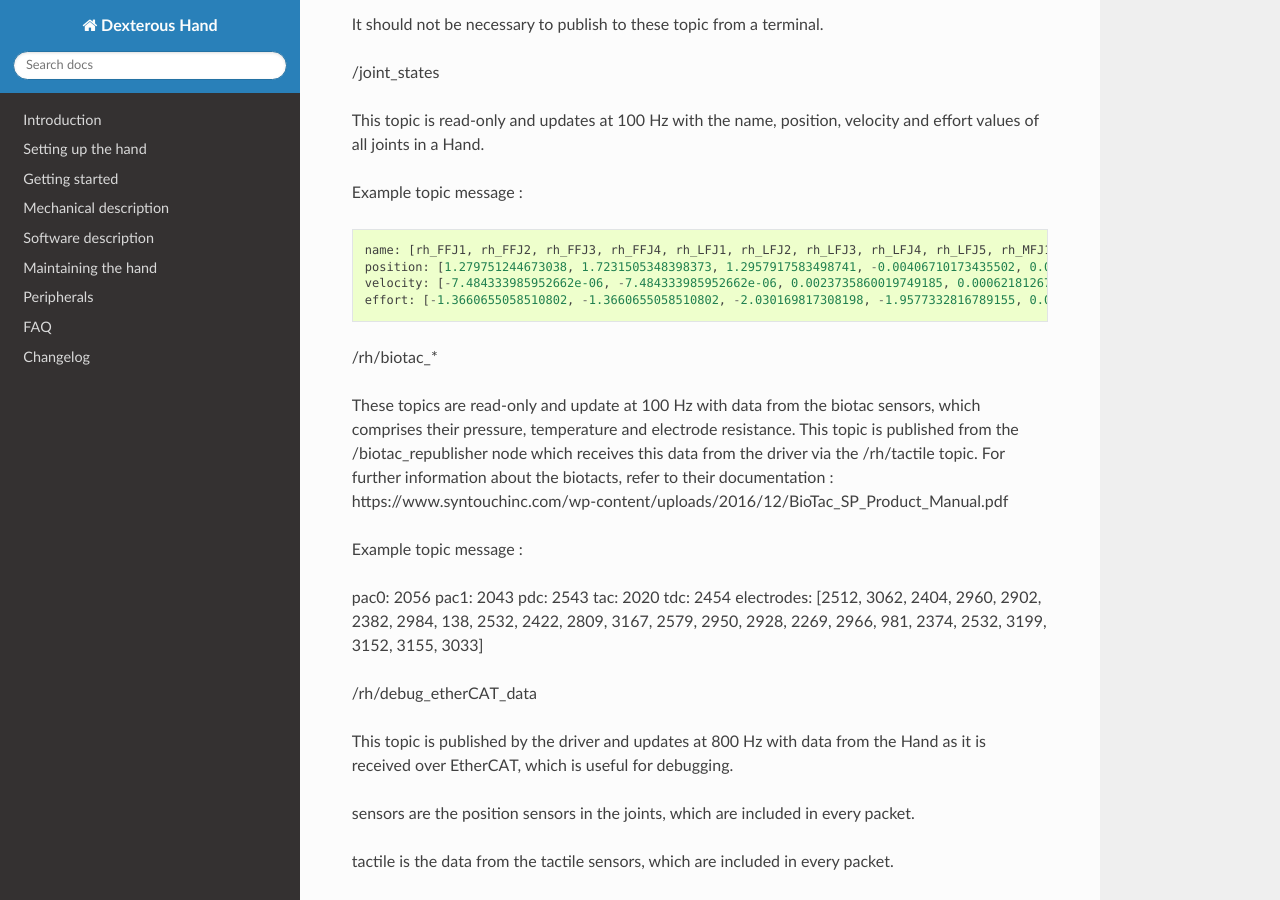
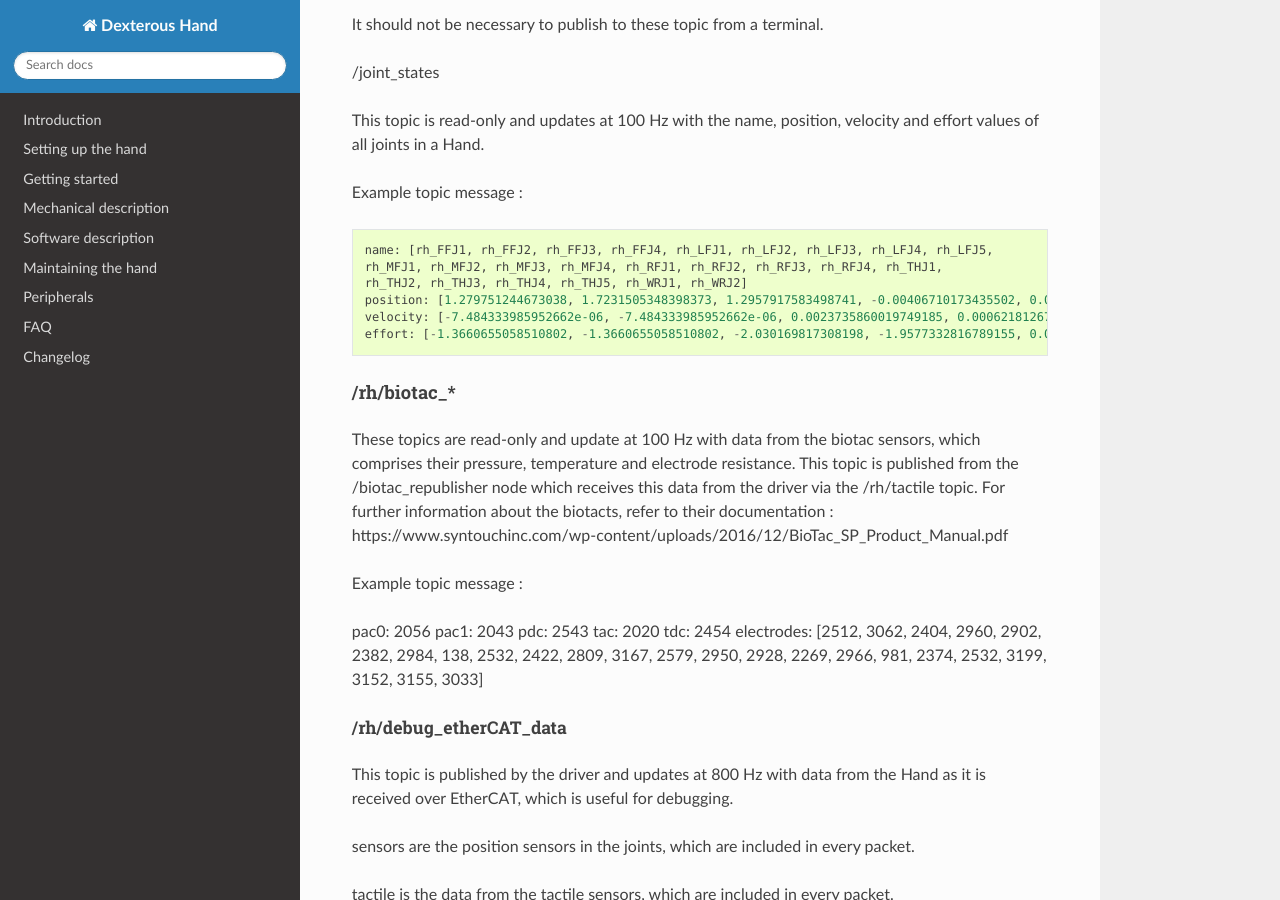
Before and after one commit to shadow-robot/sr_dexterous_hand_documentation, a Sphinx documentation site: the page built from docs/user_guide/3_getting_started.md, in a window 1280 px wide and 900 px high, scrolled down 16782 px. Built offline with Sphinx 7.4.7 and the Read the Docs theme 2.0.0, drawn with Linux system fonts in a browser that asks for light colours.

Commit message:
adding topics section..

```diff
--- a/docs/user_guide/3_getting_started.md
+++ b/docs/user_guide/3_getting_started.md
@@ -528,13 +528,15 @@ This topic is read-only and updates at 100 Hz with the name, position, velocity
 
 Example topic message :
 
-    name: [rh_FFJ1, rh_FFJ2, rh_FFJ3, rh_FFJ4, rh_LFJ1, rh_LFJ2, rh_LFJ3, rh_LFJ4, rh_LFJ5, rh_MFJ1, rh_MFJ2, rh_MFJ3, rh_MFJ4, rh_RFJ1, rh_RFJ2, rh_RFJ3, rh_RFJ4, rh_THJ1, rh_THJ2, rh_THJ3, rh_THJ4, rh_THJ5, rh_WRJ1, rh_WRJ2]
+    name: [rh_FFJ1, rh_FFJ2, rh_FFJ3, rh_FFJ4, rh_LFJ1, rh_LFJ2, rh_LFJ3, rh_LFJ4, rh_LFJ5,
+    rh_MFJ1, rh_MFJ2, rh_MFJ3, rh_MFJ4, rh_RFJ1, rh_RFJ2, rh_RFJ3, rh_RFJ4, rh_THJ1,
+    rh_THJ2, rh_THJ3, rh_THJ4, rh_THJ5, rh_WRJ1, rh_WRJ2]
     position: [1.279751244673038, 1.7231505348398373, 1.2957917583498741, -0.00406710173435502, 0.054689233814909366, 1.253488840949725, 1.5395435039130654, 0.02170017906073821, 0.1489674305718295, 1.08814400717011, 1.638917596069165, 1.4315445985097324, 0.00989364236002074, 1.2257618075487349, 1.8331224739256338, 1.2888368284819698, -0.13269012433948385, 0.14435534682895756, 0.6980816915624072, 0.18782898954368935, 1.124295322901818, 0.21905854304869088, -0.048455186771971595, -0.0032803323337213066]
     velocity: [-7.484333985952662e-06, -7.484333985952662e-06, 0.0023735860019749185, 0.00062181267775619, -0.0005871136552505063, -0.0005871136552505063, 0.0020967687295392933, 0.0001739028157522596, 0.0004985252400775274, -9.485516545601461e-06, -9.485516545601461e-06, -0.0007068752456452666, -0.0012475428276090576, 0.0008426052935621657, 0.0008426052935621657, 0.001237001167977189, -0.0026444893567459573, 0.0025260047430310925, -0.0003217106977882921, 6.159570145597239e-05, -0.0023454723015513593, 0.0009436399232442155, 0.00017469681801687975, -4.900148416020751e-05]
     effort: [-1.3660655058510802, -1.3660655058510802, -2.030169817308198, -1.9577332816789155, 0.0, 0.0, -17.29928766980003, -1.5006516553524243, -1.8579749510438912, -1.504877130092884, -1.504877130092884, -0.3374653182042338, -1.6492254479379729, -8.476660697182016, -8.476660697182016, -3.3867013328219056, -2.3404145772688683, -0.7688013735971971, 11.02319645071454, 0.8482082620071664, 0.08818910881575533, 1.127772119947565, -2.2344970991165316, -3.5544023107705667]
 
 
-/rh/biotac_*
+#### /rh/biotac_*
 
 These topics are read-only and update at 100 Hz with data from the biotac sensors, which comprises their pressure, temperature and electrode resistance. This topic is published from the /biotac_republisher node which receives this data from the driver via the /rh/tactile topic. For further information about the biotacts, refer to their documentation : https://www.syntouchinc.com/wp-content/uploads/2016/12/BioTac_SP_Product_Manual.pdf
 
@@ -548,7 +550,7 @@ tdc: 2454
 electrodes: [2512, 3062, 2404, 2960, 2902, 2382, 2984, 138, 2532, 2422, 2809, 3167, 2579, 2950, 2928, 2269, 2966, 981, 2374, 2532, 3199, 3152, 3155, 3033]
 
 
-/rh/debug_etherCAT_data
+##### /rh/debug_etherCAT_data
 
 This topic is published by the driver and updates at 800 Hz with data from the Hand as it is received over EtherCAT, which is useful for debugging.
 
```
